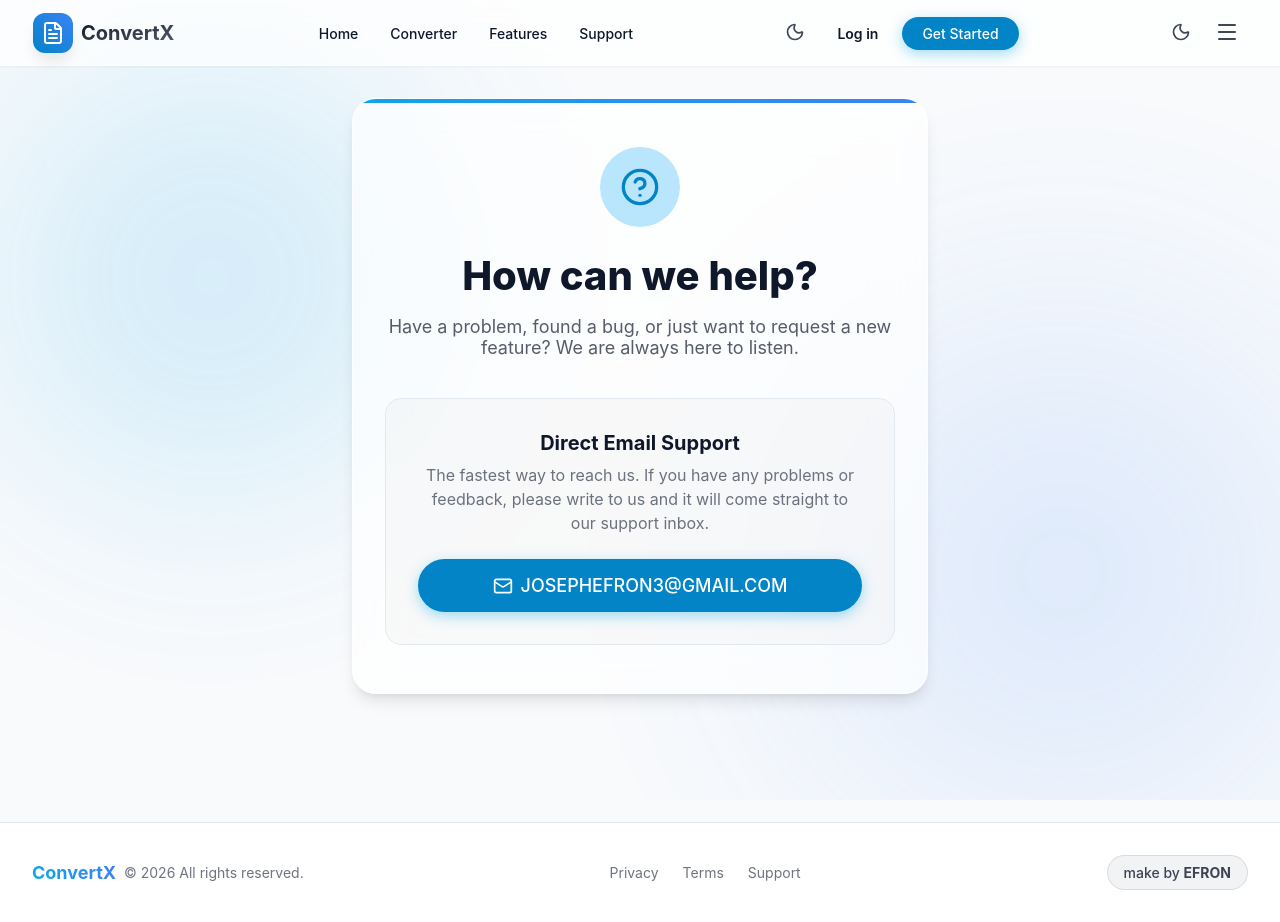
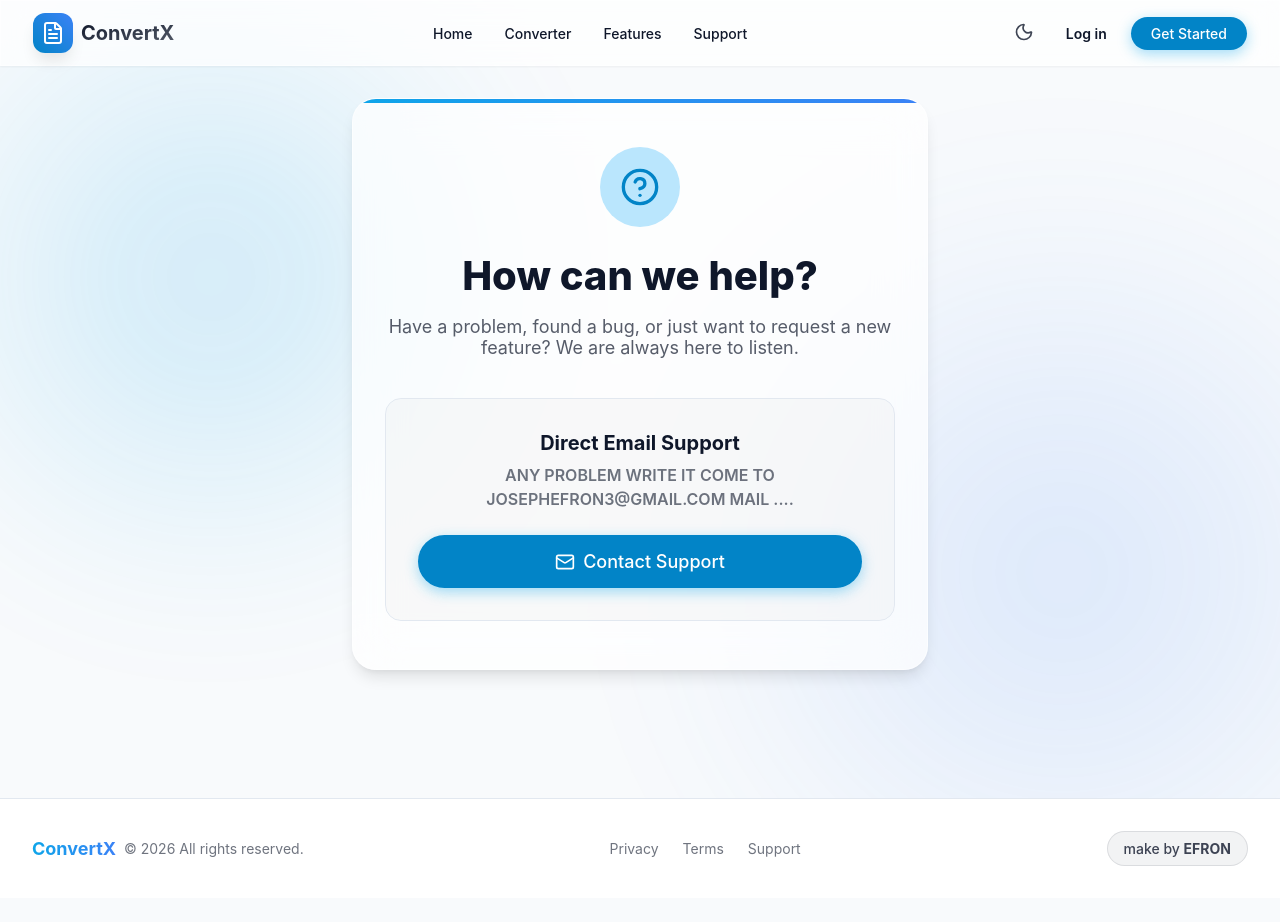
Before and after one commit to Efronj/CONVERTFILEX, a React (Vite) app: page /support in a window 1280 px wide. After the commit the page ends 898 px from the top, so only its background shows below. Built offline with nearby package versions, Linux system fonts and the light colour scheme.

Commit message:
fix: hide explicit email string on Support page

```diff
--- a/src/components/Navbar.jsx
+++ b/src/components/Navbar.jsx
@@ -68,8 +68,8 @@ const Navbar = () => {
                     </div>
 
                     {/* Mobile menu button */}
-                    <div className="flex items-center gap-2" style={{ display: 'flex' }} >
-                        <div style={{ display: 'flex' }} className="md-hidden-block">
+                    <div className="flex items-center gap-2 md-hidden-block" >
+                        <div style={{ display: 'flex' }}>
                             <button onClick={toggleTheme} className="icon-btn">
                                 {theme === 'dark' ? <Sun size={20} /> : <Moon size={20} />}
                             </button>
--- a/src/index.css
+++ b/src/index.css
@@ -138,6 +138,12 @@ button {
 
 .gap-2 {
   gap: 0.5rem;
+}
+
+@media (min-width: 768px) {
+  .md-hidden-block {
+    display: none !important;
+  }
 }
 
 .gap-3 {
--- a/src/pages/Support.jsx
+++ b/src/pages/Support.jsx
@@ -8,8 +8,8 @@ const Support = () => {
         <div style={{ display: 'flex', flexDirection: 'column', minHeight: '100vh' }}>
             <Navbar />
 
-            <main className="main-content" style={{ display: 'flex', alignItems: 'center', justifyContent: 'center', flex: 1, padding: '2rem 1rem' }}>
-                <div className="glass-lg" style={{ width: '100%', maxWidth: '36rem', padding: '3rem 2rem', borderRadius: '1.5rem', position: 'relative', overflow: 'hidden', textAlign: 'center' }}>
+            <main className="main-content" style={{ display: 'flex', alignItems: 'flex-start', justifyContent: 'center', flex: 1, padding: '2rem 1rem' }}>
+                <div className="glass-lg" style={{ width: '100%', maxWidth: '36rem', padding: '3rem 2rem', borderRadius: '1.5rem', position: 'relative', overflow: 'hidden', textAlign: 'center', margin: 'auto' }}>
                     <div className="top-gradient-border"></div>
 
                     <div style={{ width: '5rem', height: '5rem', margin: '0 auto 1.5rem', borderRadius: '50%', background: 'var(--primary-100)', color: 'var(--primary-600)', display: 'flex', alignItems: 'center', justifyContent: 'center' }} className="dark:bg-sky-900/30 dark:text-sky-300">
@@ -25,8 +25,8 @@ const Support = () => {
 
                     <div style={{ padding: '2rem', borderRadius: '1rem', background: 'rgba(15, 23, 42, 0.02)', border: '1px solid var(--border)' }} className="dark:bg-slate-800/30">
                         <h3 style={{ fontSize: '1.25rem', fontWeight: 700, marginBottom: '0.5rem' }}>Direct Email Support</h3>
-                        <p style={{ color: 'rgba(15, 23, 42, 0.6)', marginBottom: '1.5rem', lineHeight: '1.5' }} className="dark:text-slate-400">
-                            The fastest way to reach us. If you have any problems or feedback, please write to us and it will come straight to our support inbox.
+                        <p style={{ color: 'rgba(15, 23, 42, 0.6)', marginBottom: '1.5rem', lineHeight: '1.5', fontWeight: 600 }} className="dark:text-slate-400">
+                            ANY PROBLEM WRITE IT COME TO JOSEPHEFRON3@GMAIL.COM MAIL ....
                         </p>
 
                         <a
@@ -35,7 +35,7 @@ const Support = () => {
                             style={{ display: 'inline-flex', width: '100%', padding: '1rem', fontSize: '1.125rem' }}
                         >
                             <Mail size={20} />
-                            JOSEPHEFRON3@GMAIL.COM
+                            Contact Support
                         </a>
                     </div>
                 </div>
```
